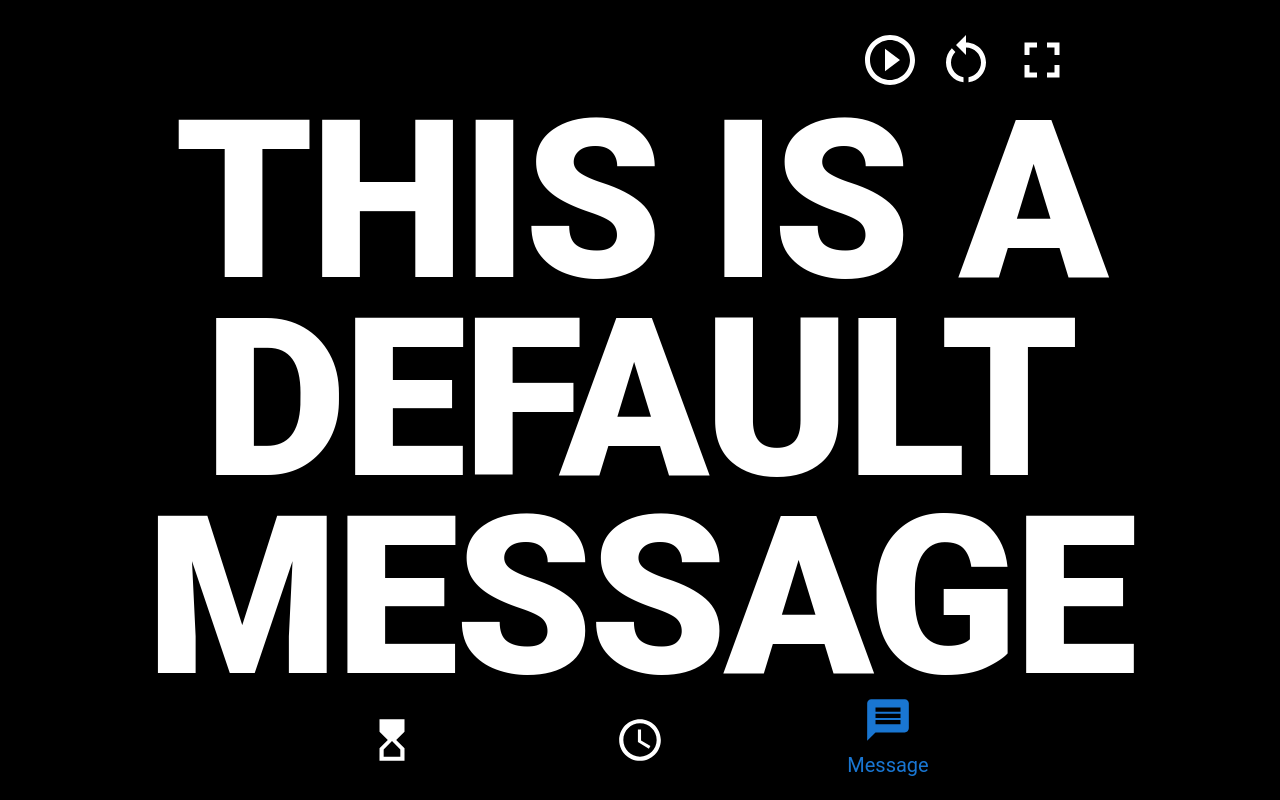
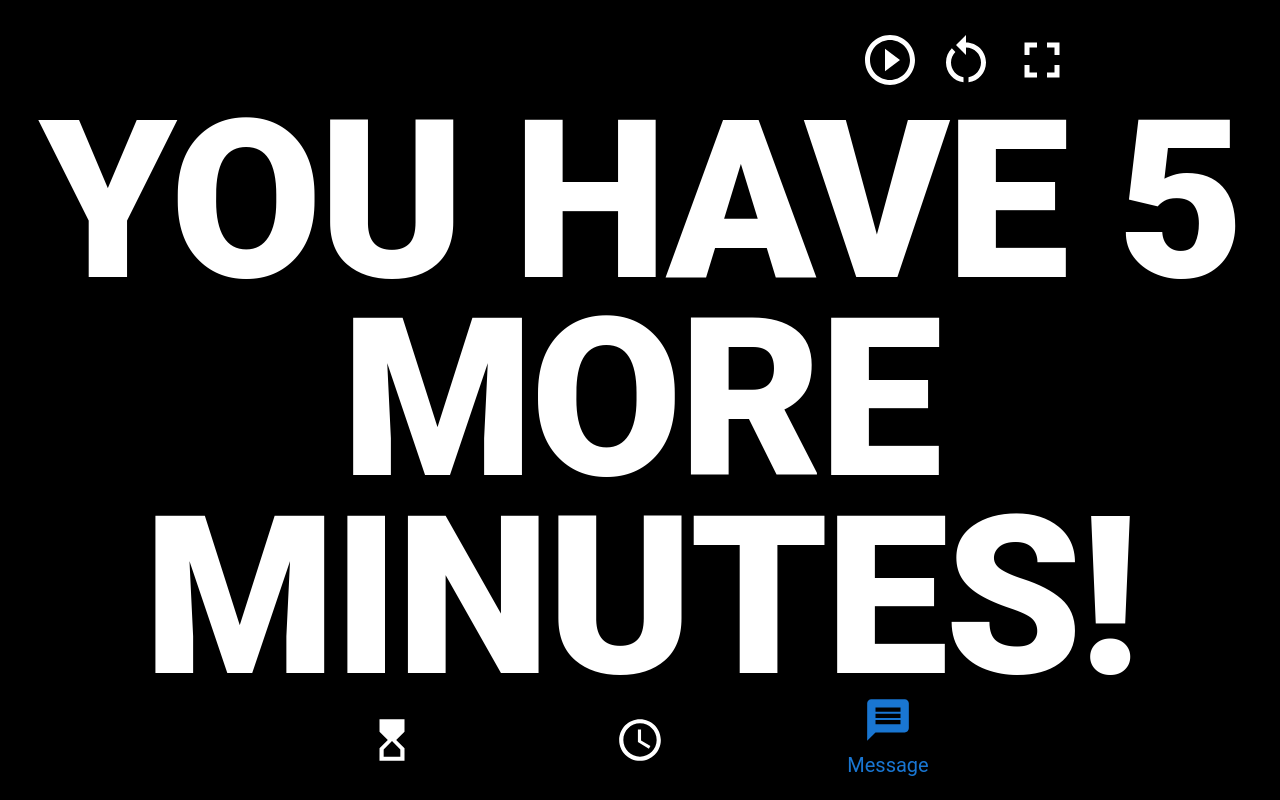
Before and after one commit to olamide-ibiloye/countdown-app, a React (Create React App) app: page / in a window 1280 px wide. Both pictures are taken after a click on the button "Message". Built offline with nearby package versions, Linux system fonts and the light colour scheme.

Commit message:
Updated message

```diff
--- a/src/components/message/Message.tsx
+++ b/src/components/message/Message.tsx
@@ -3,7 +3,7 @@ import React from "react";
 import { messageTextStyle } from "../constants/styles";
 
 const Message = () => {
-    const userMessage = "This is a default message";
+    const userMessage = "You have 5 more minutes!";
 
     return (
         <Box
```
